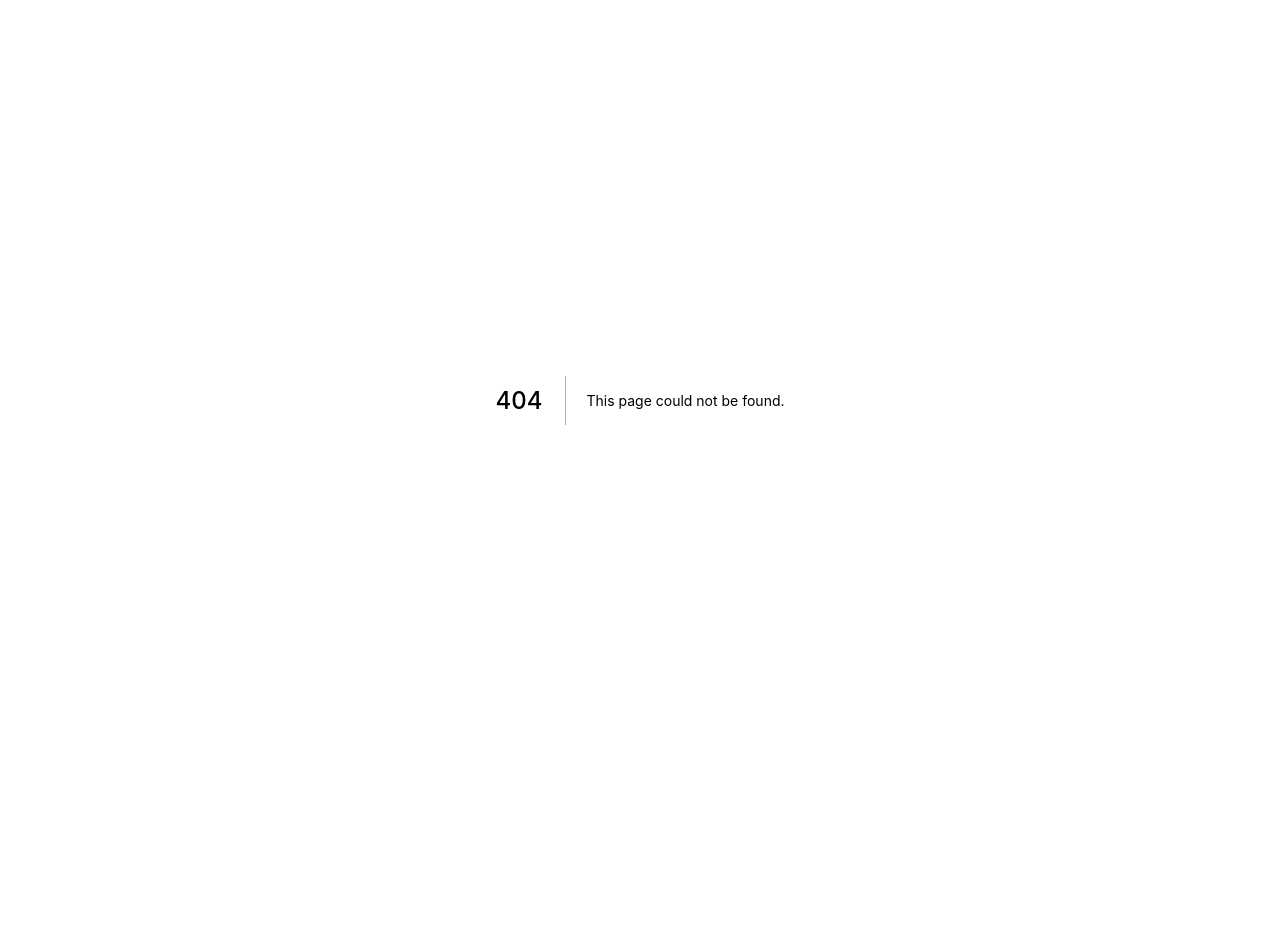
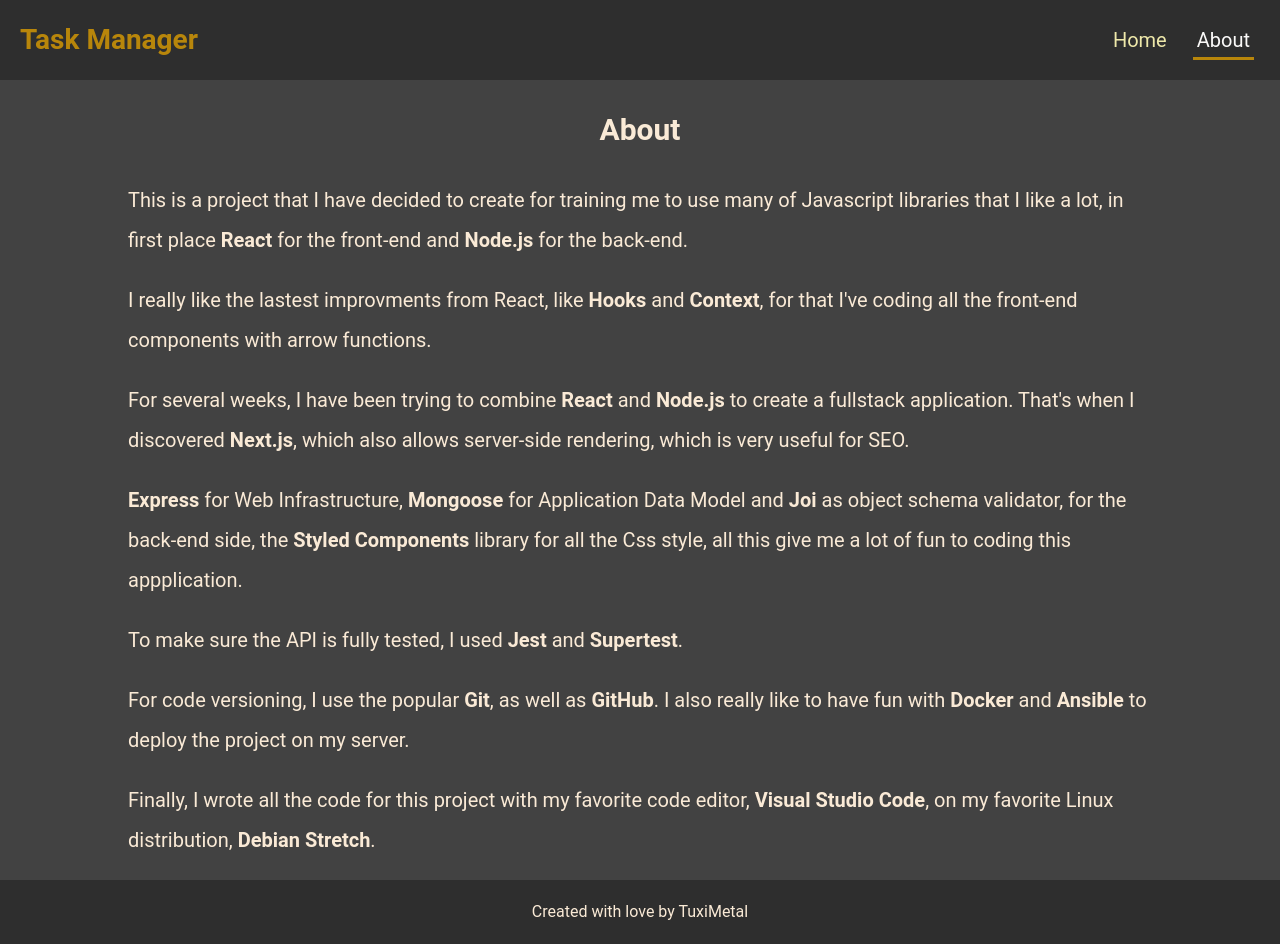
Before and after one commit to TituxMetal/fullstack-task-manager-client, a Next.js app: page /about in a window 1280 px wide. Before the commit this address had no page. Before the commit the page ends 800 px from the top, so only its background shows below. Built offline with nearby package versions, Linux system fonts and the light colour scheme; a web font is replaced by a local one.

Commit message:
Add the About page

```diff
--- /dev/null
+++ b/pages/about.js
@@ -0,0 +1,46 @@
+import { Page } from '../components/layout'
+import { Title } from '../components/styled'
+
+const About = () => (
+  <Page title='About'>
+    <Title>About</Title>
+    <p>
+      This is a project that I have decided to create for training me to use many of Javascript
+      libraries that I like a lot, in first place <strong>React</strong> for the front-end and{' '}
+      <strong>Node.js</strong> for the back-end.
+    </p>
+    <p>
+      I really like the lastest improvments from React, like <strong>Hooks</strong> and{' '}
+      <strong>Context</strong>, for that I've coding all the front-end components with arrow
+      functions.
+    </p>
+    <p>
+      For several weeks, I have been trying to combine <strong>React</strong> and{' '}
+      <strong>Node.js</strong> to create a fullstack application. That's when I discovered{' '}
+      <strong>Next.js</strong>, which also allows server-side rendering, which is very useful for
+      SEO.
+    </p>
+    <p>
+      <strong>Express</strong> for Web Infrastructure, <strong>Mongoose</strong> for Application
+      Data Model and <strong>Joi</strong> as object schema validator, for the back-end side, the{' '}
+      <strong>Styled Components</strong> library for all the Css style, all this give me a lot of
+      fun to coding this appplication.
+    </p>
+    <p>
+      To make sure the API is fully tested, I used <strong>Jest</strong> and{' '}
+      <strong>Supertest</strong>.
+    </p>
+    <p>
+      For code versioning, I use the popular <strong>Git</strong>, as well as{' '}
+      <strong>GitHub</strong>. I also really like to have fun with <strong>Docker</strong> and{' '}
+      <strong>Ansible</strong> to deploy the project on my server.
+    </p>
+    <p>
+      Finally, I wrote all the code for this project with my favorite code editor,{' '}
+      <strong>Visual Studio Code</strong>, on my favorite Linux distribution,{' '}
+      <strong>Debian Stretch</strong>.
+    </p>
+  </Page>
+)
+
+export default About
```
